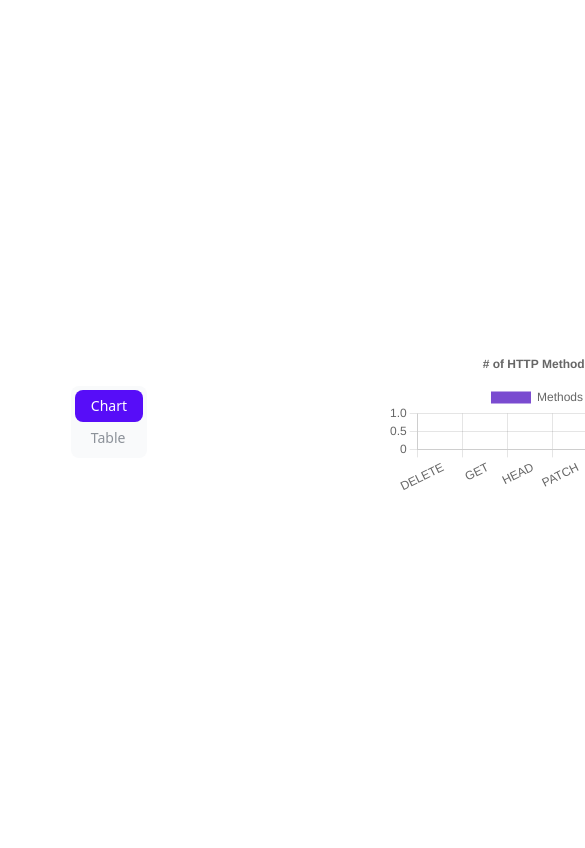
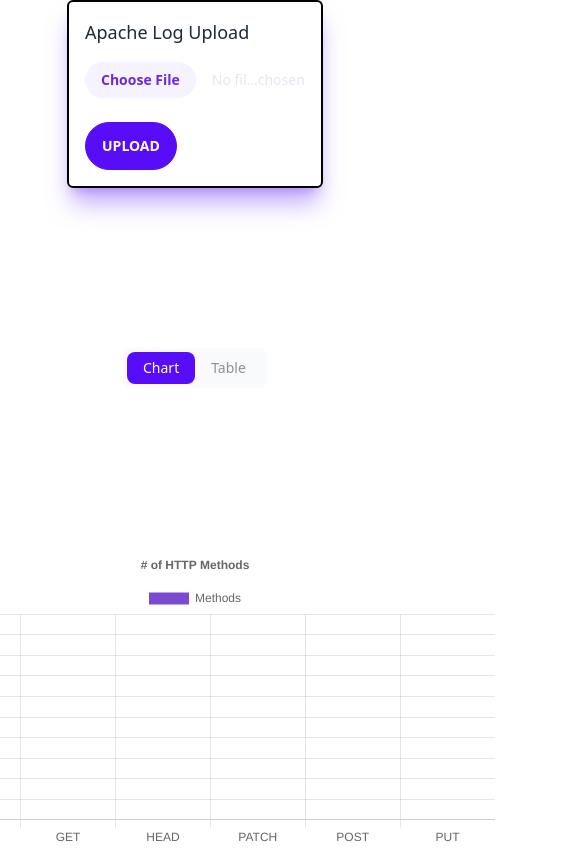
Before and after one commit to KasonBraley/apache-log-parser, a Next.js app in the folder web/: page / in a window 390 px wide. Shown: the top 848 px of the page, 585 px wide, since content can reach past the window. Built offline with nearby package versions, Linux system fonts and the light colour scheme; no server answers.

Commit message:
feat: Add responsive breakpoints to home page
Not perfect but better than what it was

```diff
--- a/web/pages/index.jsx
+++ b/web/pages/index.jsx
@@ -40,7 +40,7 @@ export default function Home() {
                 <meta name="Apache Log Parser and Aggregator" />
             </Head>
 
-            <main className="flex justify-center items-center min-h-screen min-w-full space-x-60">
+            <main className="flex flex-col 2xl:flex 2xl:flex-row justify-center items-center min-h-screen min-w-full space-y-40 2xl:space-y-0 2xl:space-x-52">
                 {/* <span>Example Apache Common log line</span> */}
                 {/* <p> */}
                 {/*     { */}
@@ -50,7 +50,7 @@ export default function Home() {
 
                 <form
                     onSubmit={handleSubmit}
-                    className="border-2 border-black border-solid p-4 rounded-md shadow-xl shadow-violet-500/50"
+                    className="w-64 2xl:w-96 border-2 border-black border-solid p-4 rounded-md shadow-xl shadow-violet-500/50"
                 >
                     <h1 className="text-lg mb-4">Apache Log Upload</h1>
                     <label className="block">
@@ -78,7 +78,7 @@ export default function Home() {
                     </button>
                 </form>
 
-                <div className="tabs tabs-boxed">
+                <div className="w-36 tabs tabs-boxed">
                     <a
                         onClick={() => setView("chart")}
                         className={view === "chart" ? "tab tab-active" : "tab"}
```
Also changed, not shown: 1 other file (tests, documents, lock files or other folders).
